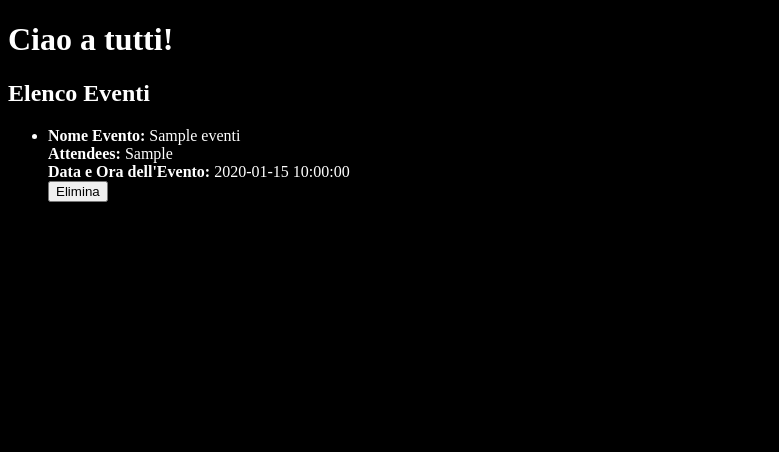
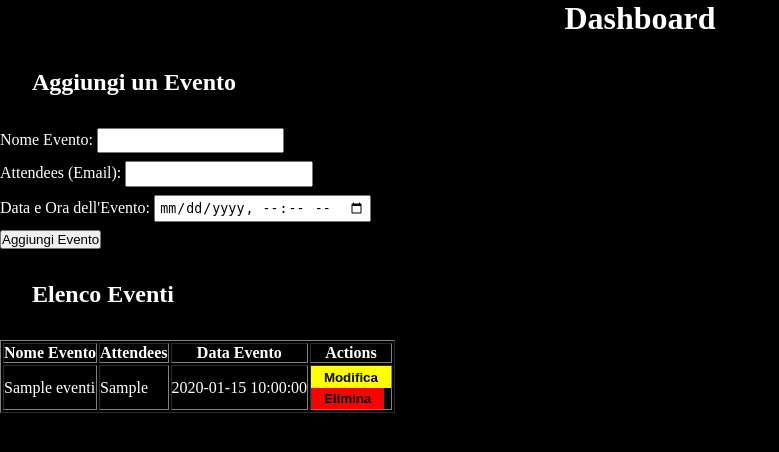
Before and after one commit to DavideFarci/edusogno-task, a PHP site: page /dashboard.php in a window 1280 px wide. Shown: the top 452 px of the page, without its empty margins (0-779 px from the left). Run offline with PHP 8.4, Linux system fonts and the light colour scheme; the visitor is signed in with stand-in values (Sample User, id 1); tables that the repository leaves empty hold one stand-in row (values such as "Sample post").

Commit message:
add dashboard, add table events, add crud create,edit and delete

```diff
--- a/admin.php
+++ b/admin.php
@@ -71,7 +71,7 @@ class EventController {
 
     public function store($attendees, $nome_evento, $data_evento) {
 
-        $event = new Event($attendees, $nome_evento, $data_evento);
+        $event = new Evento(null, $attendees, $nome_evento, $data_evento);
         $this->eventi[] = $event;
 
         include "database.php";
@@ -83,9 +83,9 @@ class EventController {
         $sqlAdd = "INSERT INTO eventi (attendees, nome_evento, data_evento) VALUES ('$attendees', '$nome_evento', '$data_evento')";
 
         if (mysqli_query($conn, $sqlAdd)) {
-            echo "Nuovo evento inserito nel database con successo.";
+            echo "Evento creato con successo!";
         } else {
-            echo "Errore nell'inserimento dell'evento nel database: " . mysqli_error($conn);
+            echo "Errore nell'inserimento dell'evento: " . mysqli_error($conn);
         }
 
         mysqli_close($conn);
@@ -93,12 +93,12 @@ class EventController {
 
     public function update($id, $attendees,  $nome_evento, $data_evento) {
         // Query SQL per aggiornare l'evento nel database
-        $sqlMod = "UPDATE eventi SET attendees = '$attendees',  nome_evento = '$nome_evento', data_evento = '$data_evento' WHERE id = $id_evento";
+        $sqlMod = "UPDATE eventi SET attendees = '$attendees',  nome_evento = '$nome_evento', data_evento = '$data_evento' WHERE id = '$id'";
 
         if (mysqli_query($this->conn, $sqlMod)) {
-            echo "Evento aggiornato con successo nel database.";
+            echo "Evento aggiornato con successo!";
         } else {
-            echo "Errore nell'aggiornamento dell'evento nel database: " . mysqli_error($this->conn);
+            echo "Errore nell'aggiornamento dell'evento: " . mysqli_error($this->conn);
         }
     }
 
@@ -113,9 +113,9 @@ class EventController {
         $sqlDel = "DELETE FROM eventi WHERE id = $id";
 
         if (mysqli_query($this->conn, $sqlDel)) {
-            echo "Evento eliminato con successo dal database.";
+            echo "Evento eliminato con successo!";
         } else {
-            echo "Errore nell'eliminazione dell'evento dal database: " . mysqli_error($this->conn);
+            echo "Errore nell'eliminazione dell'evento: " . mysqli_error($this->conn);
         }
     }
 
--- /dev/null
+++ b/assets/styles/dashboard.css
@@ -0,0 +1,63 @@
+* {
+  box-sizing: border-box;
+  padding: 0;
+  margin: 0;
+}
+
+body {
+  background-color: black;
+  color: white;
+}
+
+h1 {
+  text-align: center;
+}
+
+h2 {
+  padding: 2rem;
+}
+
+ul {
+  padding-inline: 2rem;
+  display: flex;
+  flex-direction: column;
+  gap: 2rem;
+}
+
+li {
+  max-width: 200px;
+  /* overflow: hidden;
+  text-overflow: ellipsis; */
+  display: flex;
+  flex-direction: column;
+  gap: 0.5rem;
+}
+
+form input {
+  margin-bottom: 0.5rem;
+  padding: 0.2rem;
+}
+
+form h3 {
+  margin-bottom: 0.5rem;
+}
+
+strong {
+  color: red;
+  font-size: 1.2em;
+}
+
+.btn {
+  display: inline-block;
+  padding: 0.2rem 0.8rem;
+  font-weight: bold;
+  cursor: pointer;
+  border: 0;
+}
+
+.delete {
+  background-color: red;
+}
+.edit {
+  background-color: yellow;
+}
--- a/dashboard.php
+++ b/dashboard.php
@@ -4,7 +4,7 @@
     <meta charset="UTF-8">
     <meta http-equiv="X-UA-Compatible" content="IE=edge">
     <meta name="viewport" content="width=device-width, initial-scale=1.0">
-    <link rel="stylesheet" href="assets/styles/index.css">
+    <link rel="stylesheet" href="assets/styles/dashboard.css">
     <title>Dashboard</title>
 </head>
 <?php
@@ -13,48 +13,88 @@ include "database.php";
 include "admin.php";
 
 $eventController = new EventController($conn);
-// var_dump($eventi) ;
+$emailAdmin = $_SESSION['email'];
 
-// if (in_array($_SESSION['email'], $admin)) {
+if (in_array($emailAdmin, $admin)) {
+    if (isset($_POST['action'])) {
+        $action = $_POST['action'];
+        switch ($action) {
+            case 'add':
+                if (isset($_POST['nome_evento']) && isset($_POST['attendees']) && isset($_POST['data_evento'])) {
+                    $attendees = $_POST['attendees'];
+                    $nome_evento = $_POST['nome_evento'];
+                    $data_evento = $_POST['data_evento'];
+                    $eventController->store($attendees, $nome_evento, $data_evento);
+                }
+            break;
 
-// }
+            case 'edit':
+                if (isset($_POST['id_evento']) && isset($_POST['nome_evento']) && isset($_POST['attendees']) && isset($_POST['data_evento'])) {
+                    $id = $_POST['id_evento'];
+                    $attendees = $_POST['attendees'];
+                    $nome_evento = $_POST['nome_evento'];
+                    $data_evento = $_POST['data_evento'];
+                    $eventController->update($id, $attendees, $nome_evento, $data_evento);
+                }
+            break;
 
+            case 'delete':
+                if (isset($_POST['action']) && $_POST['action'] === 'delete') {
+                    if (isset($_POST['id_evento'])) {
+                        $id = $_POST['id_evento'];
+                        $eventController->delete($id);
+                    }
+                }
+            break;
+        }
+    }
+}
+?>
+<body>
+    <h1>Dashboard</h1>
 
+    <!-- Aggiungere un nuovo evento  -->
+    <h2>Aggiungi un Evento</h2>
+    <form action="" method="post">
+        <input type="hidden" name="action" value="add">
+        <label>Nome Evento:</label>
+        <input type="text" name="nome_evento" required><br>
+        <label>Attendees (Email):</label>
+        <input type="text" name="attendees" required><br>
+        <label>Data e Ora dell'Evento:</label>
+        <input type="datetime-local" name="data_evento" required><br>
+        <button type="submit">Aggiungi Evento</button>
+    </form>
 
-?>
-
-
-
-<body>
-    <h1>Ciao a tutti!</h1>
     <h2>Elenco Eventi</h2>
-        <ul>
-    <?php $eventi = $eventController->index(); foreach ($eventi as $indice => $evento) { ?>
-        <li>
-            <strong>Nome Evento:</strong> <?php echo $evento->getNomeEvento(); ?><br>
-            <strong>Attendees:</strong> <?php echo $evento->getAttendees(); ?><br>
-            <strong>Data e Ora dell'Evento:</strong> <?php echo $evento->getDataEvento(); ?><br>
-            <!-- <form action="admin_dashboard.php" method="post" style="display: inline;">
-                <input type="hidden" name="action" value="edit">
-                <input type="hidden" name="id_evento" value="<?php echo $evento->getId(); ?>">
-                <label for="nome_evento">Nuovo Nome Evento:</label>
-                <input type="text" name="nome_evento" value="<?php echo $evento->getNomeEvento(); ?>" placeholder="Nuovo Nome Evento">
-                <label for="attendees">Nuovi Attendees:</label>
-                <input type="email" name="attendees" value="<?php echo $evento->getAttendees(); ?>" placeholder="Nuovi Partecipanti">
-                <label for="data_evento">Nuova Data e Ora dell'Evento:</label>
-                <input type="datetime-local" name="data_evento" value="<?php echo date("Y-m-d\TH:i:s", strtotime($evento->getDataEvento())); ?>" placeholder="Nuova Data e Ora">
-                <button type="submit">Modifica</button>
-            </form> -->
-
-
-            <form action="admin_dashboard.php" method="post" style="display: inline;">
-                <input type="hidden" name="action" value="delete">
-                <input type="hidden" name="indice" value="<?php echo $indice; ?>">
-                <input type="hidden" name="id_evento" value="<?php echo $evento->getId(); ?>">
-                <button type="submit">Elimina</button>
-            </form>
-        </li>
-    <?php } ?>
-</ul>
+    <table border="1">
+        <tr>
+            <th>Nome Evento</th>
+            <th>Attendees</th>
+            <th>Data Evento</th>
+            <th>Actions</th>
+        </tr>
+        <?php $eventi = $eventController->index(); foreach ($eventi as $indice => $evento) { ?>
+        <tr>
+            <td><?= $evento->getNomeEvento(); ?></td>
+            <td><?= $evento->getAttendees(); ?></td>
+            <td><?= $evento->getDataEvento(); ?></td>
+            <td>
+                <form action="edit.php" method="get">
+                    <!-- Passa l'ID dell'evento come parametro nella URL -->
+                    <input type="hidden" name="id_evento" value="<?= $evento->getId(); ?>">
+                    <button class="btn edit" type="submit">Modifica</button>
+                </form>
+                <!-- eliminazione  -->
+                <form style="display: inline-block;" action="" method="post" style="display: inline;">
+                    <input type="hidden" name="action" value="delete">
+                    <input type="hidden" name="indice" value="<?= $indice; ?>">
+                    <input type="hidden" name="id_evento" value="<?= $evento->getId(); ?>">
+                    <button class="btn delete" type="submit">Elimina</button>
+                </form>
+            </td>
+        </tr>
+        <?php } ?>
+    </table>
 </body>
 </html>
```
